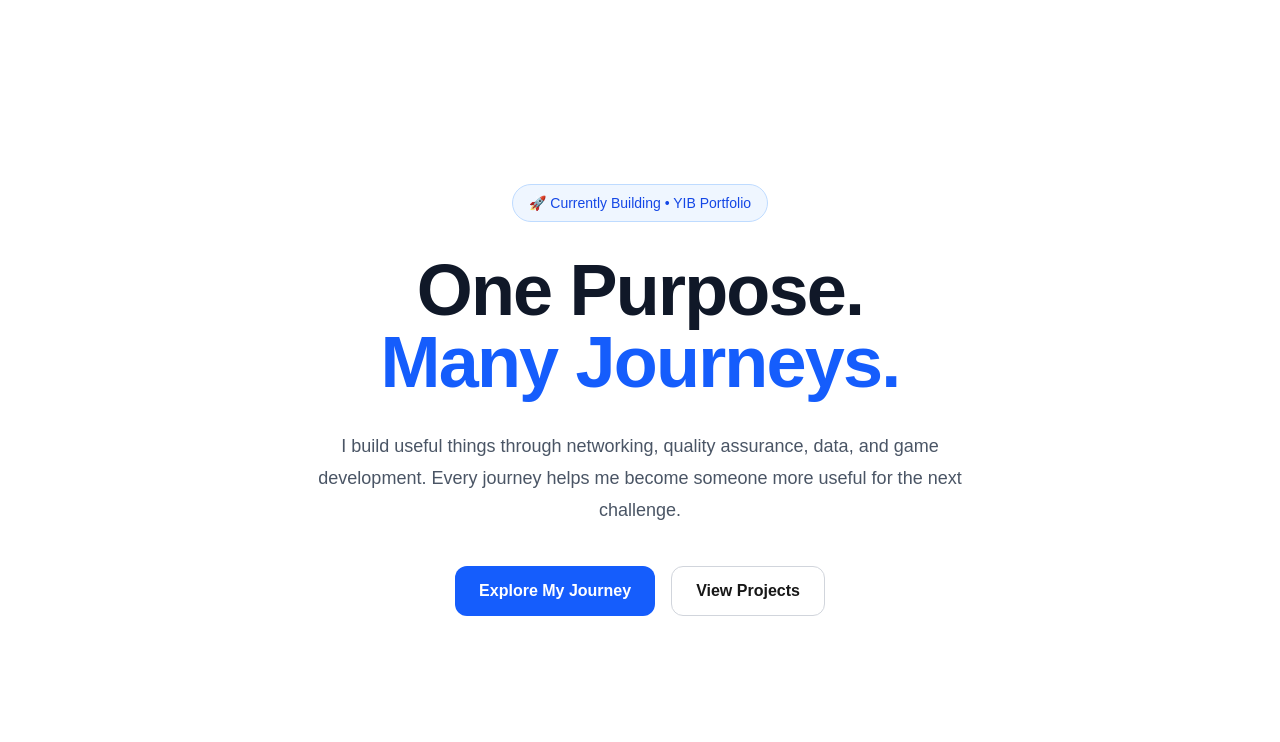
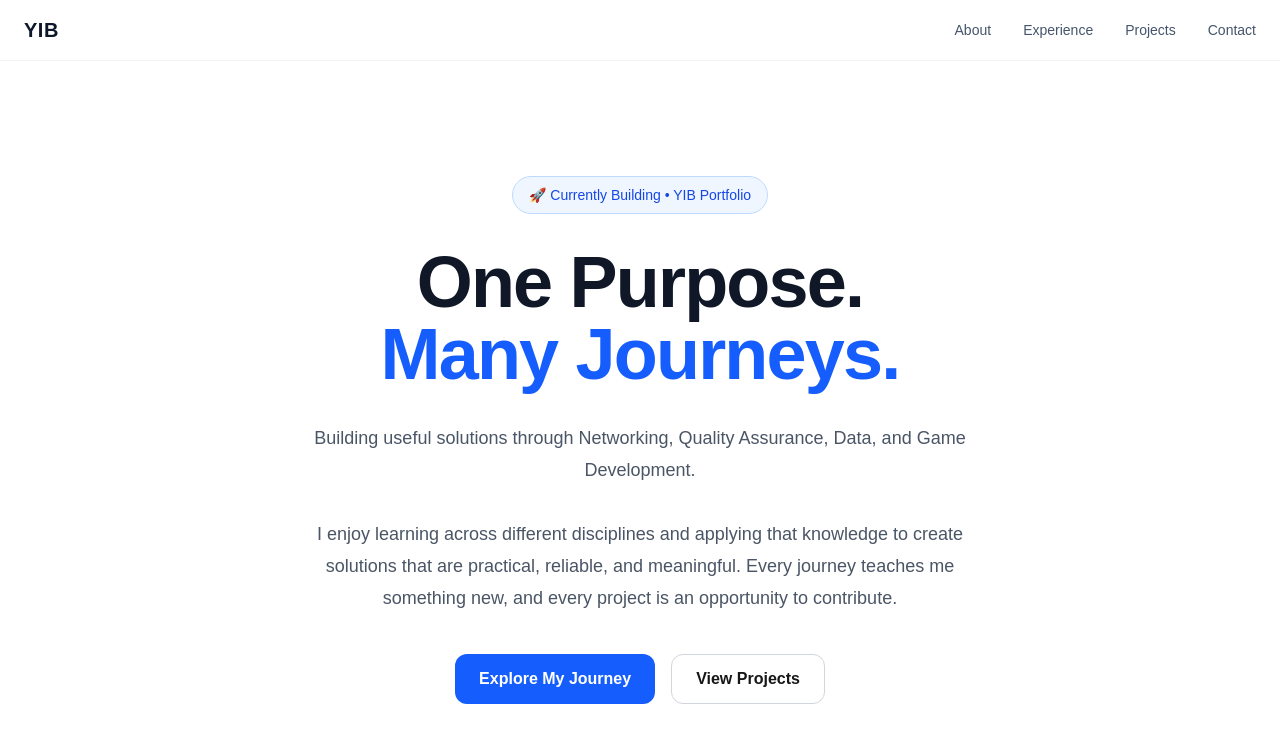
Before and after one commit to NeFoG28/yib-portofolio, a Next.js app: page / in a window 1280 px wide. Shown: the top 742 px of the page. Built offline with nearby package versions, Linux system fonts and the light colour scheme.

Commit message:
Update Hero dan Navbar

```diff
--- a/app/page.tsx
+++ b/app/page.tsx
@@ -1,9 +1,14 @@
+import Navbar from "@/components/layout/Navbar";
 import Hero from "@/components/sections/Hero";
 
 export default function Home() {
   return (
-    <main>
-      <Hero />
-    </main>
+    <>
+      <Navbar />
+
+      <main>
+        <Hero />
+      </main>
+    </>
   );
 }
--- /dev/null
+++ b/components/layout/Navbar.tsx
@@ -0,0 +1,39 @@
+"use client";
+
+import Link from "next/link";
+
+const menus = [
+  { name: "About", href: "#about" },
+  { name: "Experience", href: "#experience" },
+  { name: "Projects", href: "#projects" },
+  { name: "Contact", href: "#contact" },
+];
+
+export default function Navbar() {
+  return (
+    <header className="fixed top-0 left-0 right-0 z-50 border-b border-gray-200/50 bg-white/80 backdrop-blur">
+      <nav className="mx-auto flex max-w-7xl items-center justify-between px-6 py-4">
+
+        <Link
+          href="/"
+          className="text-xl font-bold tracking-wide text-slate-900"
+        >
+          YIB
+        </Link>
+
+        <div className="hidden gap-8 md:flex">
+          {menus.map((menu) => (
+            <a
+              key={menu.name}
+              href={menu.href}
+              className="text-sm font-medium text-slate-600 transition hover:text-blue-600"
+            >
+              {menu.name}
+            </a>
+          ))}
+        </div>
+
+      </nav>
+    </header>
+  );
+}
--- a/components/sections/Hero.tsx
+++ b/components/sections/Hero.tsx
@@ -1,6 +1,6 @@
 export default function Hero() {
   return (
-    <section className="min-h-screen flex items-center justify-center px-6">
+    <section className="min-h-screen flex items-center justify-center px-6 pt-20">
       <div className="max-w-4xl text-center">
 
         {/* Badge */}
@@ -17,12 +17,14 @@ export default function Hero() {
           </span>
         </h1>
 
+        {/* Subheadline */}
+        <p className="mx-auto mt-8 max-w-2xl text-lg leading-8 text-gray-600">
+          Building useful solutions through Networking, Quality Assurance, Data, and Game Development.
+        </p>
+
         {/* Description */}
         <p className="mx-auto mt-8 max-w-2xl text-lg leading-8 text-gray-600">
-          I build useful things through networking,
-          quality assurance, data, and game development.
-          Every journey helps me become someone
-          more useful for the next challenge.
+         I enjoy learning across different disciplines and applying that knowledge to create solutions that are practical, reliable, and meaningful. Every journey teaches me something new, and every project is an opportunity to contribute.
         </p>
 
         {/* Buttons */}
--- /dev/null
+++ b/data/journeys.ts
@@ -0,0 +1,22 @@
+export const journeys = [
+  {
+    id: "network",
+    title: "Networking",
+    icon: "🌐",
+  },
+  {
+    id: "qa",
+    title: "Quality Assurance",
+    icon: "🧪",
+  },
+  {
+    id: "data",
+    title: "Data",
+    icon: "📊",
+  },
+  {
+    id: "game",
+    title: "Game Development",
+    icon: "🎮",
+  },
+];
--- /dev/null
+++ b/lib/theme.ts
@@ -0,0 +1,13 @@
+export const theme = {
+  colors: {
+    primary: "#2563EB",
+    background: "#F8FAFC",
+    text: "#0F172A",
+    surface: "#FFFFFF",
+  },
+
+  radius: {
+    lg: "16px",
+    xl: "24px",
+  },
+};
--- /dev/null
+++ b/lib/utils.ts
@@ -0,0 +1,3 @@
+export function cn(...classes: string[]) {
+  return classes.filter(Boolean).join(" ");
+}
--- a/package.json
+++ b/package.json
@@ -9,6 +9,8 @@
     "lint": "eslint"
   },
   "dependencies": {
+    "framer-motion": "^12.43.0",
+    "lucide-react": "^1.27.0",
     "next": "16.2.12",
     "react": "19.2.4",
     "react-dom": "19.2.4"
--- /dev/null
+++ b/types/journey.ts
@@ -0,0 +1,5 @@
+export interface Journey {
+  id: string;
+  title: string;
+  description: string;
+}
```
Also changed, not shown: components/sections/JourneySelector.tsx (added), 1 other file (tests, documents, lock files or other folders).
